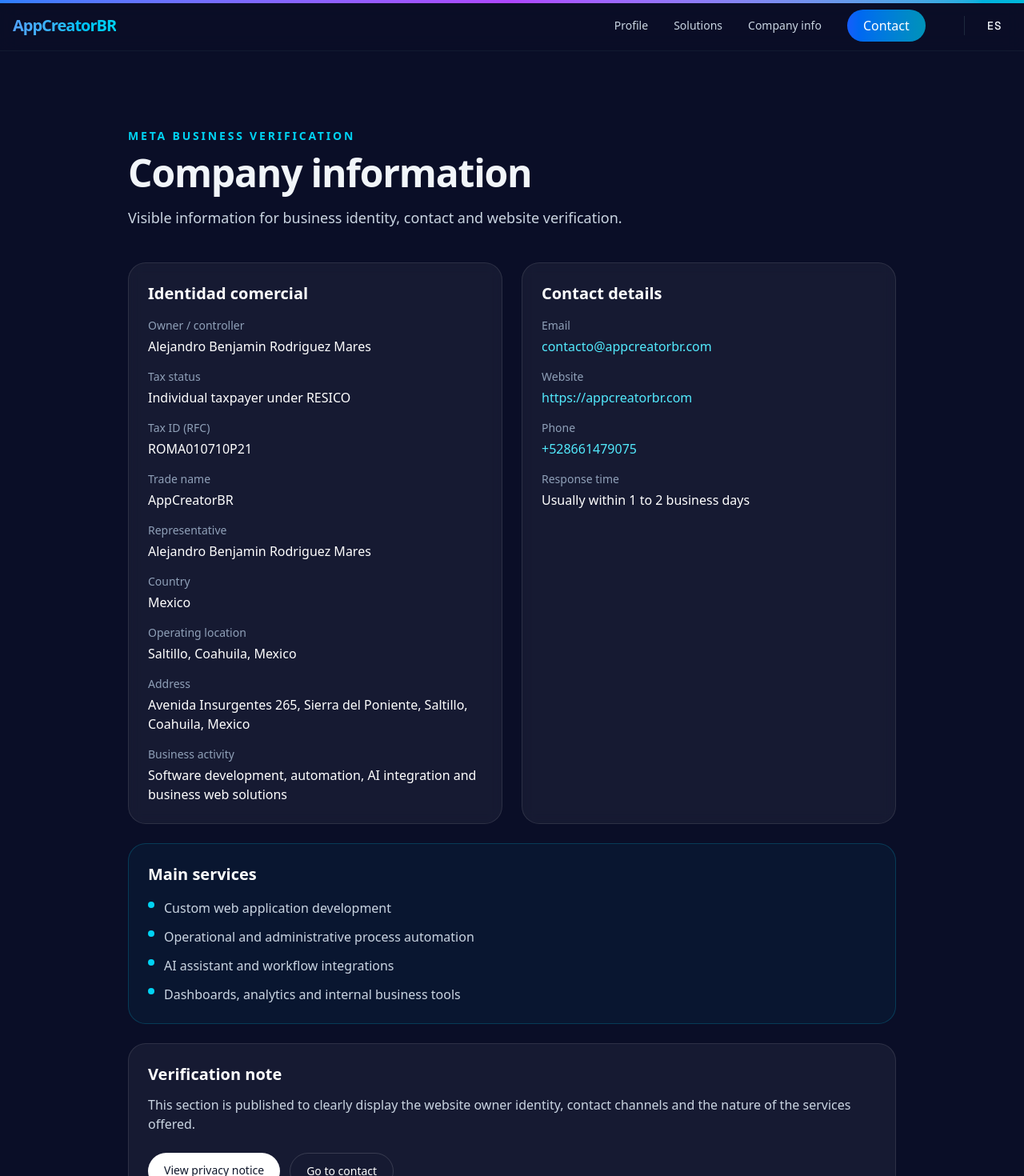
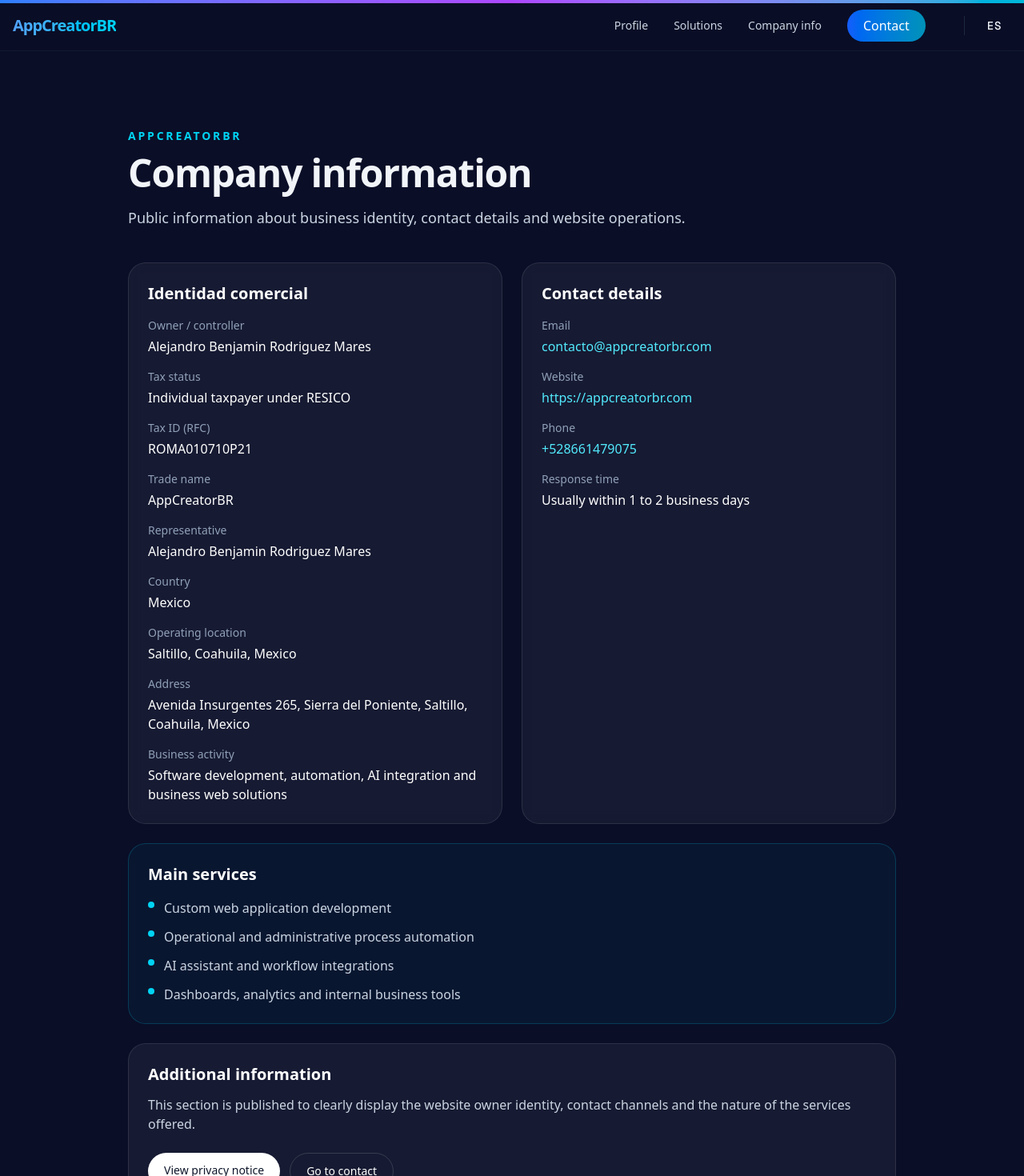
Before and after one commit to BenjaminRM10/Benjamin-Rodriguez, a Next.js app: page /en/company-info in a window 1280 px wide. Shown: the top 1470 px of the page at 80% size. Built offline with nearby package versions, Linux system fonts and the light colour scheme.

Commit message:
Polish legal pages wording

```diff
--- a/components/sections/LegalPage.tsx
+++ b/components/sections/LegalPage.tsx
@@ -135,7 +135,7 @@
         <section className="mx-auto max-w-5xl px-4 py-24 sm:px-6 lg:px-8">
           <div className="mb-10 max-w-3xl">
             <p className="mb-3 text-sm font-semibold uppercase tracking-[0.2em] text-cyan-400">
-              Meta Business Verification
+              AppCreatorBR
             </p>
             <h1 className="text-4xl font-bold tracking-tight sm:text-5xl">{company.heading}</h1>
             <p className="mt-4 text-lg leading-8 text-slate-300">{company.subheading}</p>
--- a/lib/company-info.ts
+++ b/lib/company-info.ts
@@ -38,7 +38,7 @@
   es: {
     heading: "Información de la empresa",
     subheading:
-      "Información visible para validación de identidad comercial, contacto y operación del sitio.",
+      "Información pública sobre identidad comercial, contacto y operación del sitio.",
     legalNameLabel: "Responsable / titular",
     legalName: "Alejandro Benjamin Rodriguez Mares",
     taxStatusLabel: "Régimen / estatus fiscal",
@@ -73,14 +73,14 @@
     website: "https://appcreatorbr.com",
     responseTimeLabel: "Tiempo de respuesta",
     responseTime: "Usualmente dentro de 1 a 2 días hábiles",
-    reviewTitle: "Nota para validación",
+    reviewTitle: "Información adicional",
     reviewText:
       "Esta sección se publica para mostrar de forma clara la identidad del responsable del sitio, medios de contacto y naturaleza de los servicios ofrecidos.",
   },
   en: {
     heading: "Company information",
     subheading:
-      "Visible information for business identity, contact and website verification.",
+      "Public information about business identity, contact details and website operations.",
     legalNameLabel: "Owner / controller",
     legalName: "Alejandro Benjamin Rodriguez Mares",
     taxStatusLabel: "Tax status",
@@ -115,7 +115,7 @@
     website: "https://appcreatorbr.com",
     responseTimeLabel: "Response time",
     responseTime: "Usually within 1 to 2 business days",
-    reviewTitle: "Verification note",
+    reviewTitle: "Additional information",
     reviewText:
       "This section is published to clearly display the website owner identity, contact channels and the nature of the services offered.",
   },
```
